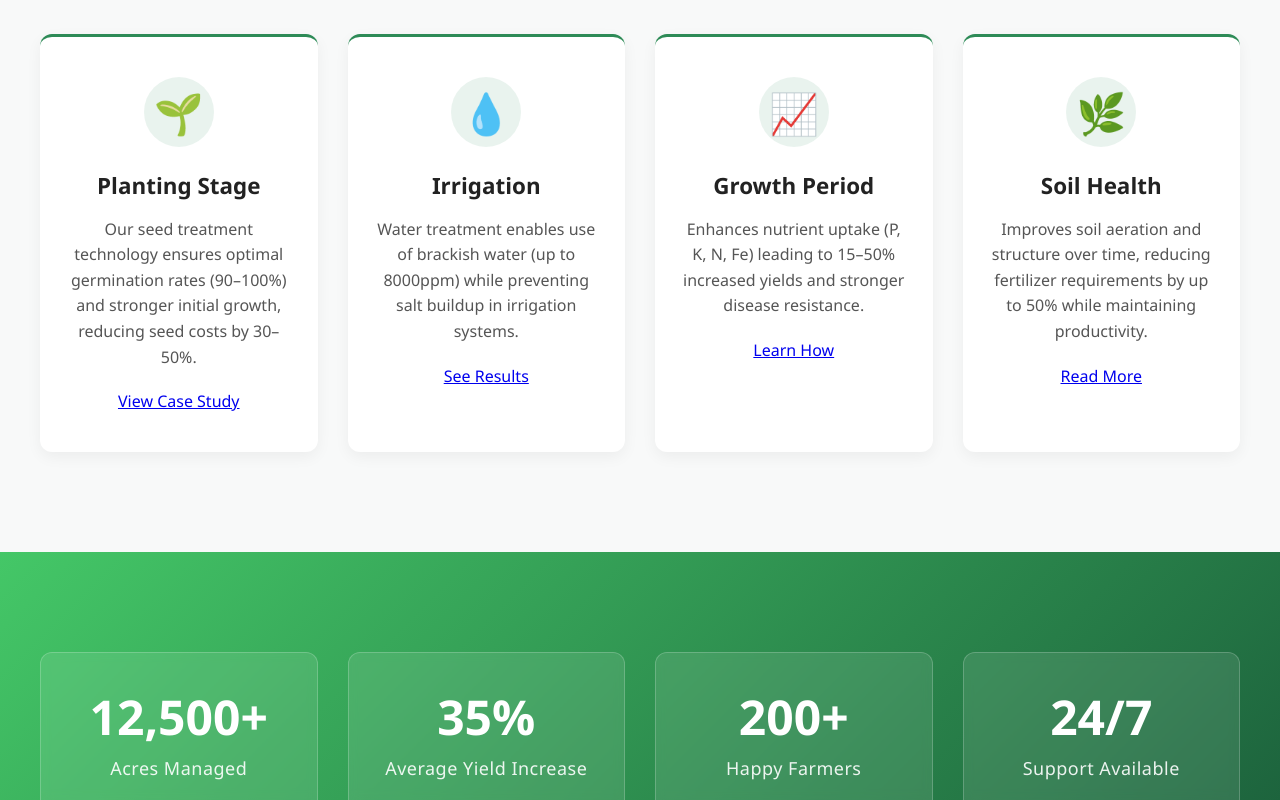
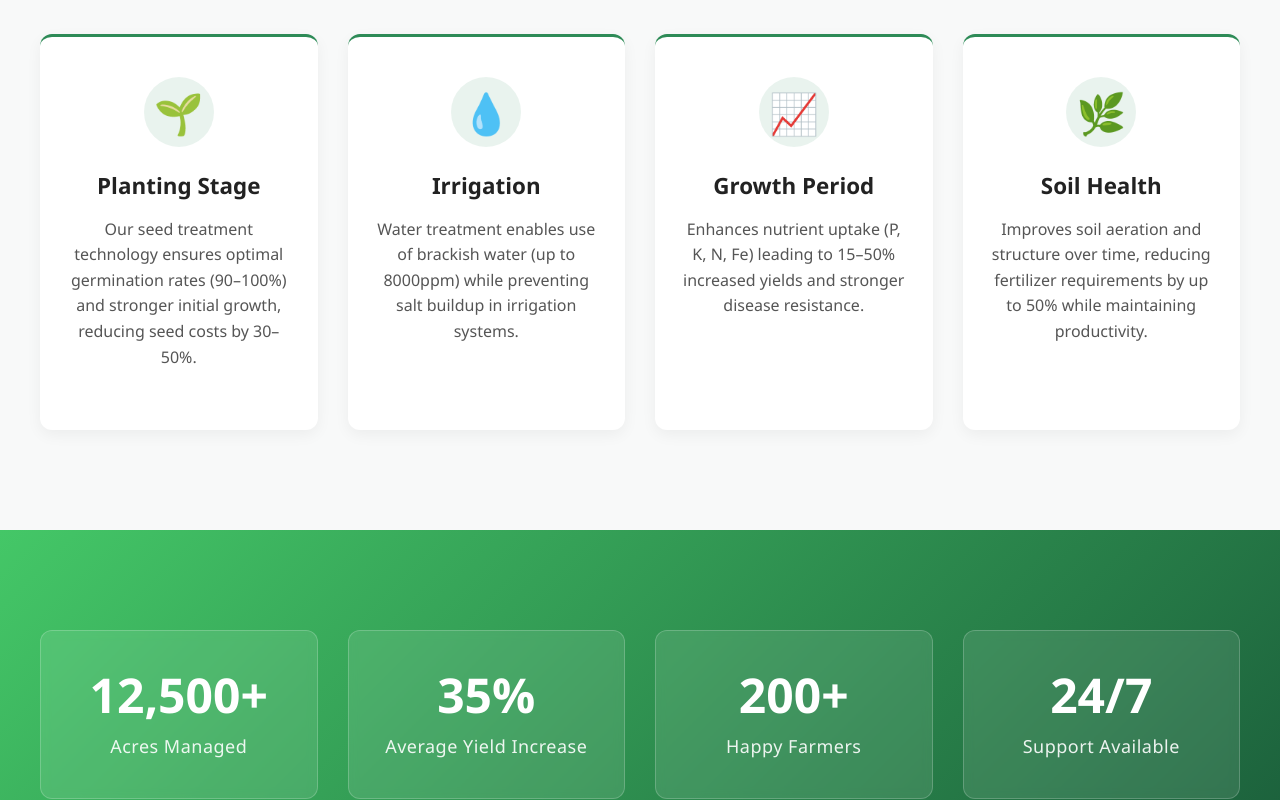
Before and after one commit to awais37402/Barak, a React (Create React App) app: page / in a window 1280 px wide. Shown: the part 2000-2800 px from the top of the page. Built offline with nearby package versions, Linux system fonts and the light colour scheme.

Commit message:
Update WaterBenefits.js

```diff
--- a/src/components/WaterBenefits.js
+++ b/src/components/WaterBenefits.js
@@ -9,28 +9,24 @@ const benefits = [
     title: "Planting Stage",
     description:
       "Our seed treatment technology ensures optimal germination rates (90–100%) and stronger initial growth, reducing seed costs by 30–50%.",
-    linkText: "View Case Study",
   },
   {
     icon: "💧",
     title: "Irrigation",
     description:
       "Water treatment enables use of brackish water (up to 8000ppm) while preventing salt buildup in irrigation systems.",
-    linkText: "See Results",
   },
   {
     icon: "📈",
     title: "Growth Period",
     description:
       "Enhances nutrient uptake (P, K, N, Fe) leading to 15–50% increased yields and stronger disease resistance.",
-    linkText: "Learn How",
   },
   {
     icon: "🌿",
     title: "Soil Health",
     description:
       "Improves soil aeration and structure over time, reducing fertilizer requirements by up to 50% while maintaining productivity.",
-    linkText: "Read More",
   },
 ]
 
@@ -102,7 +98,6 @@ const WaterBenefits = () => {
             <div className="icon">{item.icon}</div>
             <h3>{item.title}</h3>
             <p>{item.description}</p>
-            <a href="#">{item.linkText}</a>
           </div>
         ))}
       </div>
```
